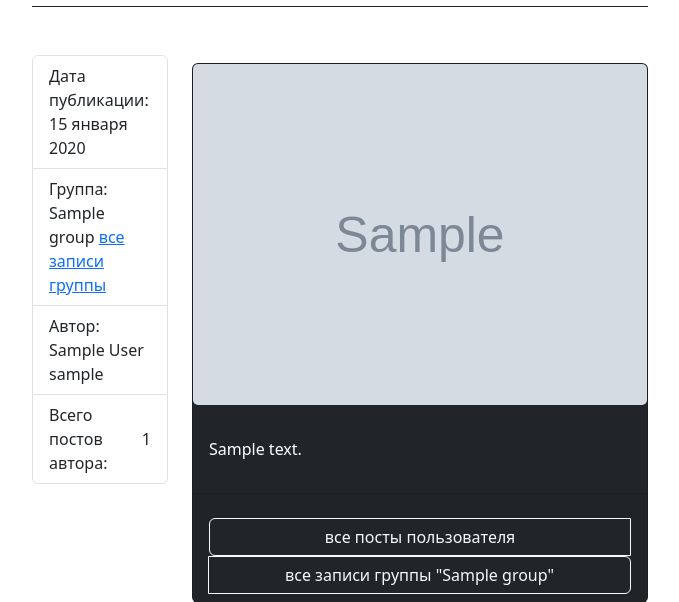
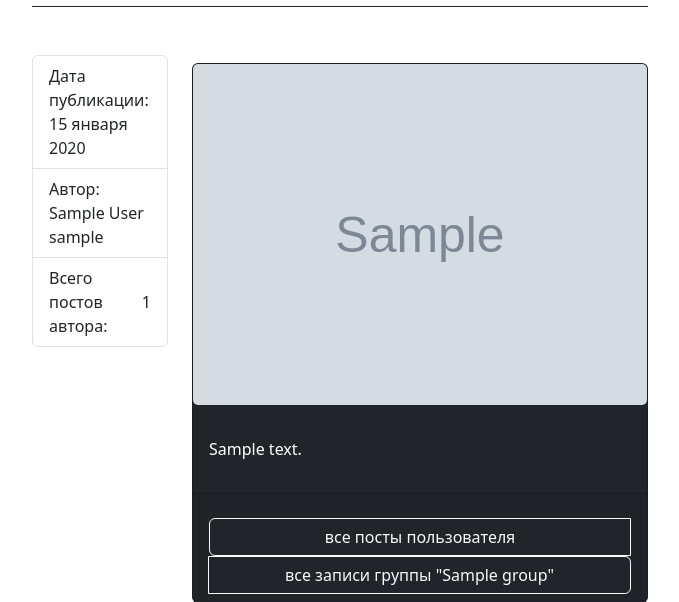
Before and after one commit to xaer981/yatube, a Django app: page /posts/1/ in a window 1280 px wide. Shown: the part 154-756 px from the top of the page, without its empty margins (300-979 px from the left). Run offline with Django 3.2, Linux system fonts and the light colour scheme; tables that the repository leaves empty hold one stand-in row (values such as "Sample post"); grey boxes marked "Sample" are stand-in pictures; some libraries are stand-ins or nearby versions.

Commit message:
Deleted trash link on post_detail

```diff
--- a/yatube/templates/posts/post_detail.html
+++ b/yatube/templates/posts/post_detail.html
@@ -12,13 +12,6 @@
           <li class="list-group-item">
             Дата публикации:<br>{{ post.created|date:"d E Y" }}
           </li>
-          {% if post.group %}
-            <li class="list-group-item">Группа: {{ post.group.title }}
-              <a href="{% url 'posts:group_list' post.group.slug %}">
-                все записи группы
-              </a>
-            </li>
-          {% endif %}
           <li class="list-group-item">
             Автор: {{ post.author.get_full_name }} {{ post.author.get_username }}
           </li>
```
